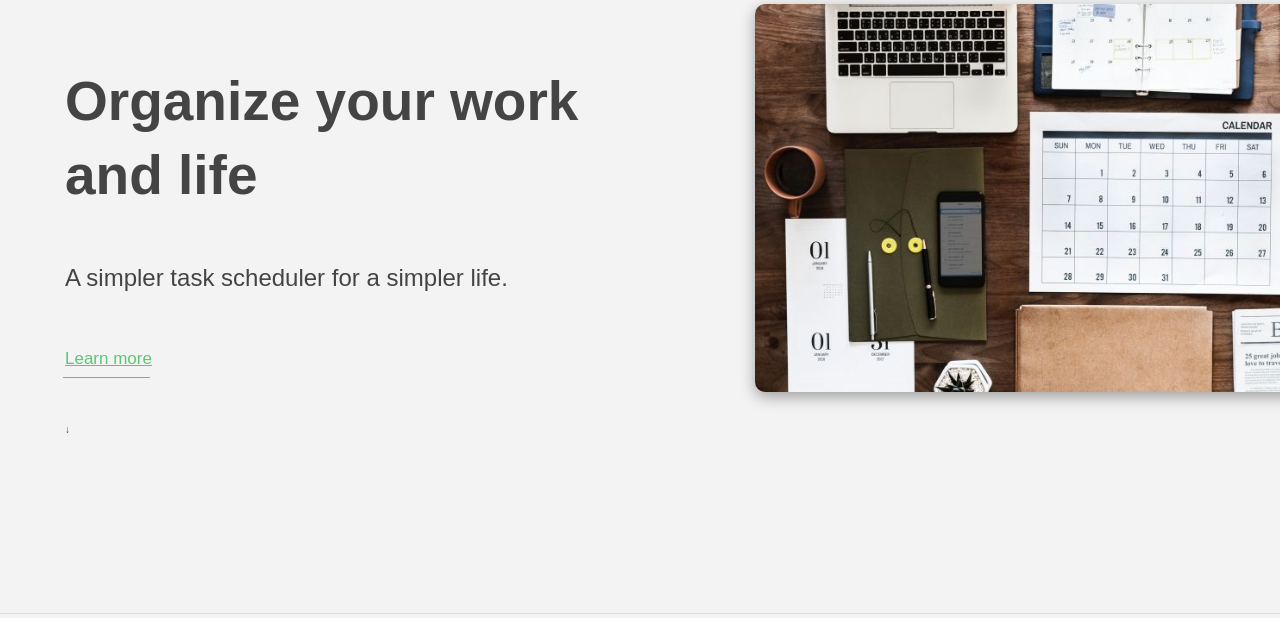
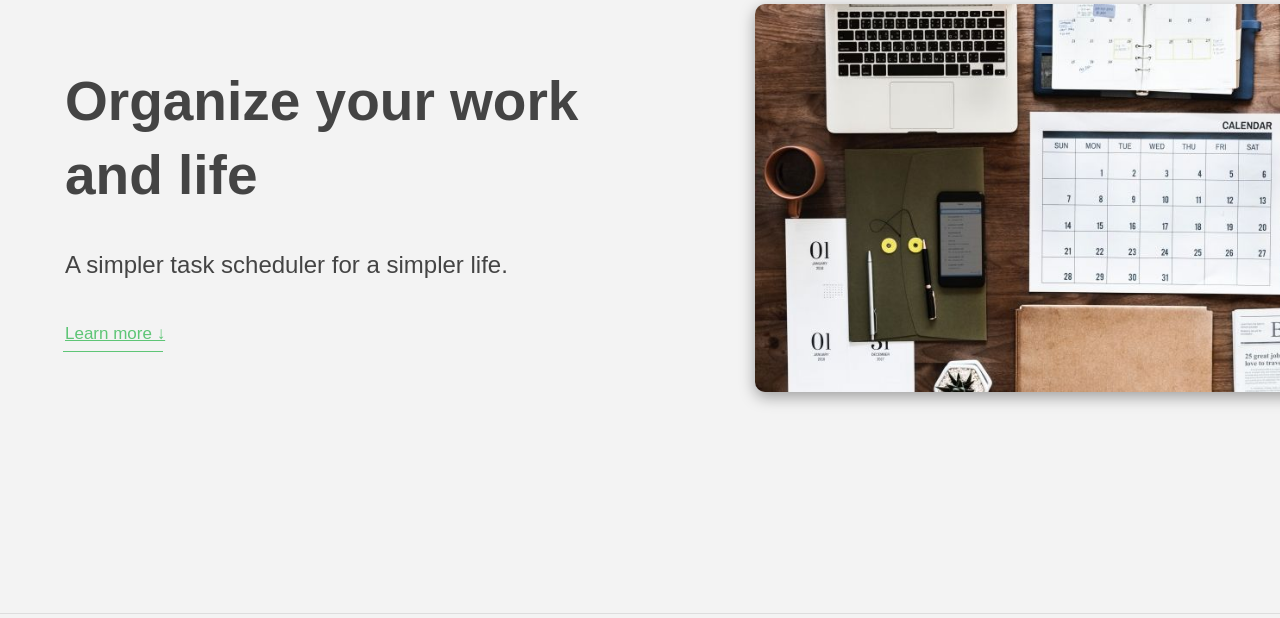
Before and after one commit to g0dl3v3l/lambda-project-todoapp, a Flask app: page / in a window 1280 px wide. Shown: the part 187-805 px from the top of the page. Run offline with Flask 2, Linux system fonts and the light colour scheme; parts of the project's set-up code (start-up, migrations or seed data) failed here and were passed over; some libraries are stand-ins or nearby versions.

Commit message:
changed js file

```diff
--- a/ToDoApp/templates/openpage.html
+++ b/ToDoApp/templates/openpage.html
@@ -34,7 +34,7 @@
           and life
         </h1>
         <h4>A simpler task scheduler for a simpler life.</h4>
-        <a href="#section--1" class="btn--text btn--scroll-to">Learn more </a>&DownArrow;
+        <a href="#section--1" class="btn--text btn--scroll-to">Learn more &DownArrow;</a>
         <img src="{{url_for('static', filename='organized.jpg')}}" class="header__img" alt="todo-item" />
       </div>
     </header>
```
